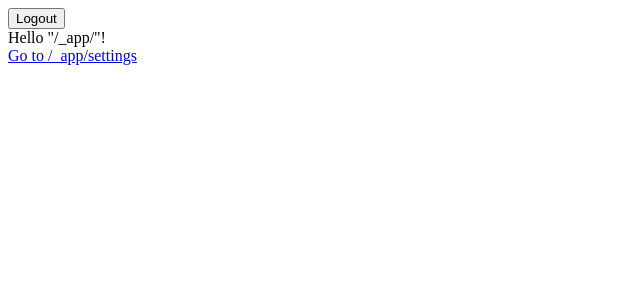
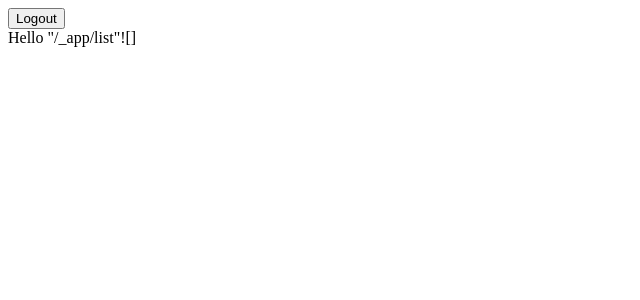
Before and after one commit to AkasakiTomohiro/tanstack-router-sample, a React (Vite) app: page /list in a window 1280 px wide. Before the commit this address led to /. Shown: the top 300 px of the page, without its empty margins (0-640 px from the left). Built offline with nearby package versions, Linux system fonts and the light colour scheme; sample sign-in values are in the browser's storage.

Commit message:
クエリパラメータのバリデーション機能と不正な場合に削除させる機能を追加

```diff
--- a/src/routeTree.gen.ts
+++ b/src/routeTree.gen.ts
@@ -13,6 +13,7 @@ import { Route as PublicRouteRouteImport } from './routes/_public/route'
 import { Route as AppRouteRouteImport } from './routes/_app/route'
 import { Route as AppIndexRouteImport } from './routes/_app/index'
 import { Route as AppSettingsRouteImport } from './routes/_app/settings'
+import { Route as AppListRouteImport } from './routes/_app/list'
 import { Route as PublicLoginRouteRouteImport } from './routes/_public/login/route'
 
 const PublicRouteRoute = PublicRouteRouteImport.update({
@@ -33,6 +34,11 @@ const AppSettingsRoute = AppSettingsRouteImport.update({
   path: '/settings',
   getParentRoute: () => AppRouteRoute,
 } as any)
+const AppListRoute = AppListRouteImport.update({
+  id: '/list',
+  path: '/list',
+  getParentRoute: () => AppRouteRoute,
+} as any)
 const PublicLoginRouteRoute = PublicLoginRouteRouteImport.update({
   id: '/login',
   path: '/login',
@@ -41,11 +47,13 @@ const PublicLoginRouteRoute = PublicLoginRouteRouteImport.update({
 
 export interface FileRoutesByFullPath {
   '/login': typeof PublicLoginRouteRoute
+  '/list': typeof AppListRoute
   '/settings': typeof AppSettingsRoute
   '/': typeof AppIndexRoute
 }
 export interface FileRoutesByTo {
   '/login': typeof PublicLoginRouteRoute
+  '/list': typeof AppListRoute
   '/settings': typeof AppSettingsRoute
   '/': typeof AppIndexRoute
 }
@@ -54,19 +62,21 @@ export interface FileRoutesById {
   '/_app': typeof AppRouteRouteWithChildren
   '/_public': typeof PublicRouteRouteWithChildren
   '/_public/login': typeof PublicLoginRouteRoute
+  '/_app/list': typeof AppListRoute
   '/_app/settings': typeof AppSettingsRoute
   '/_app/': typeof AppIndexRoute
 }
 export interface FileRouteTypes {
   fileRoutesByFullPath: FileRoutesByFullPath
-  fullPaths: '/login' | '/settings' | '/'
+  fullPaths: '/login' | '/list' | '/settings' | '/'
   fileRoutesByTo: FileRoutesByTo
-  to: '/login' | '/settings' | '/'
+  to: '/login' | '/list' | '/settings' | '/'
   id:
     | '__root__'
     | '/_app'
     | '/_public'
     | '/_public/login'
+    | '/_app/list'
     | '/_app/settings'
     | '/_app/'
   fileRoutesById: FileRoutesById
@@ -106,6 +116,13 @@ declare module '@tanstack/react-router' {
       preLoaderRoute: typeof AppSettingsRouteImport
       parentRoute: typeof AppRouteRoute
     }
+    '/_app/list': {
+      id: '/_app/list'
+      path: '/list'
+      fullPath: '/list'
+      preLoaderRoute: typeof AppListRouteImport
+      parentRoute: typeof AppRouteRoute
+    }
     '/_public/login': {
       id: '/_public/login'
       path: '/login'
@@ -117,11 +134,13 @@ declare module '@tanstack/react-router' {
 }
 
 interface AppRouteRouteChildren {
+  AppListRoute: typeof AppListRoute
   AppSettingsRoute: typeof AppSettingsRoute
   AppIndexRoute: typeof AppIndexRoute
 }
 
 const AppRouteRouteChildren: AppRouteRouteChildren = {
+  AppListRoute: AppListRoute,
   AppSettingsRoute: AppSettingsRoute,
   AppIndexRoute: AppIndexRoute,
 }
--- /dev/null
+++ b/src/routes/_app/list.tsx
@@ -0,0 +1,16 @@
+import { createFileRoute } from '@tanstack/react-router'
+import z from 'zod';
+
+const searchSchema = z.object({
+  search: z.string().optional().catch(undefined), // 無効なパラメータの場合は undefined にフォールバックすることで、クエリパラメータから削除される
+});
+
+export const Route = createFileRoute('/_app/list')({
+  component: RouteComponent,
+  validateSearch: searchSchema,
+})
+
+function RouteComponent() {
+  const { search } = Route.useSearch();
+  return <div>Hello "/_app/list"![{search}]</div>
+}
```
